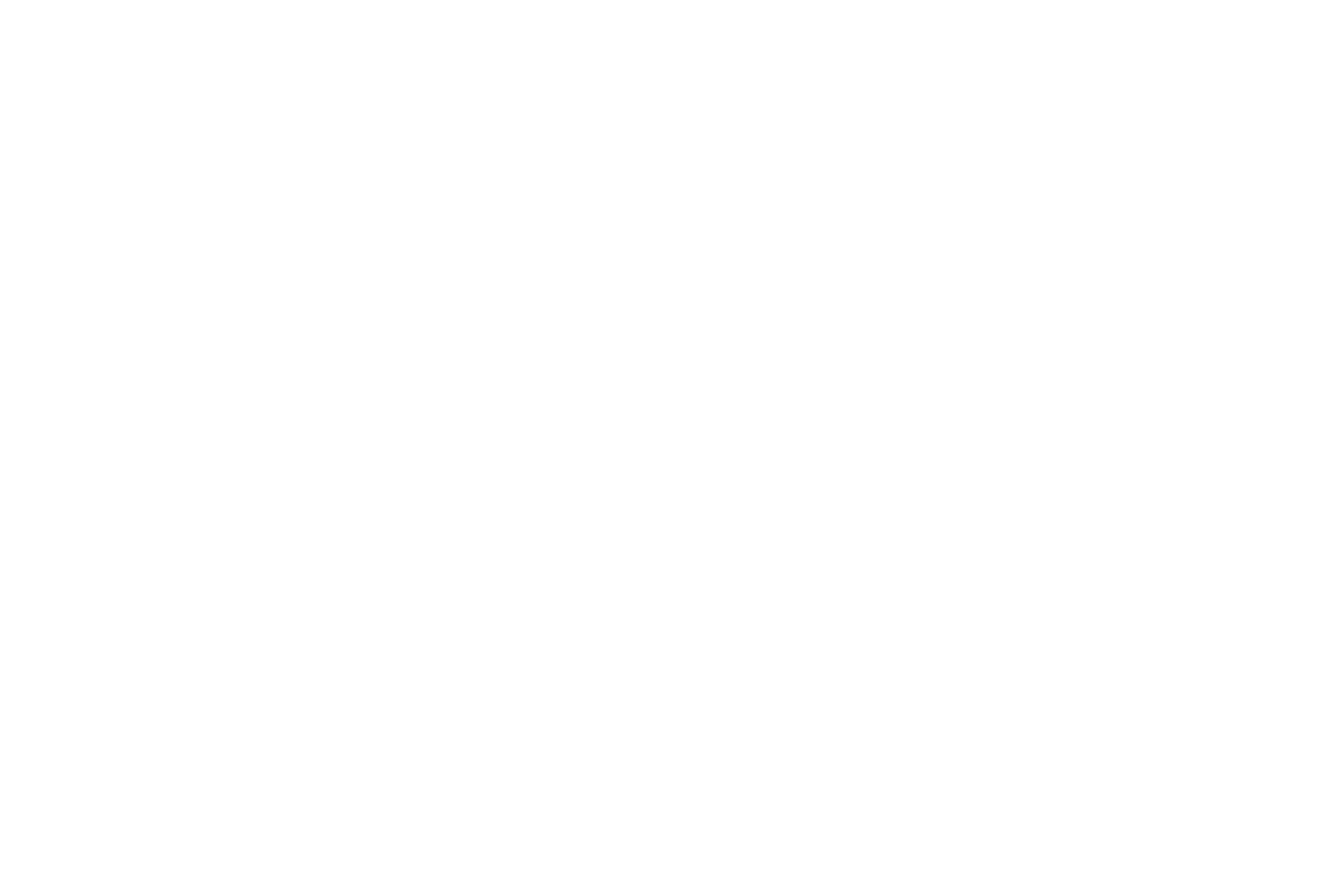
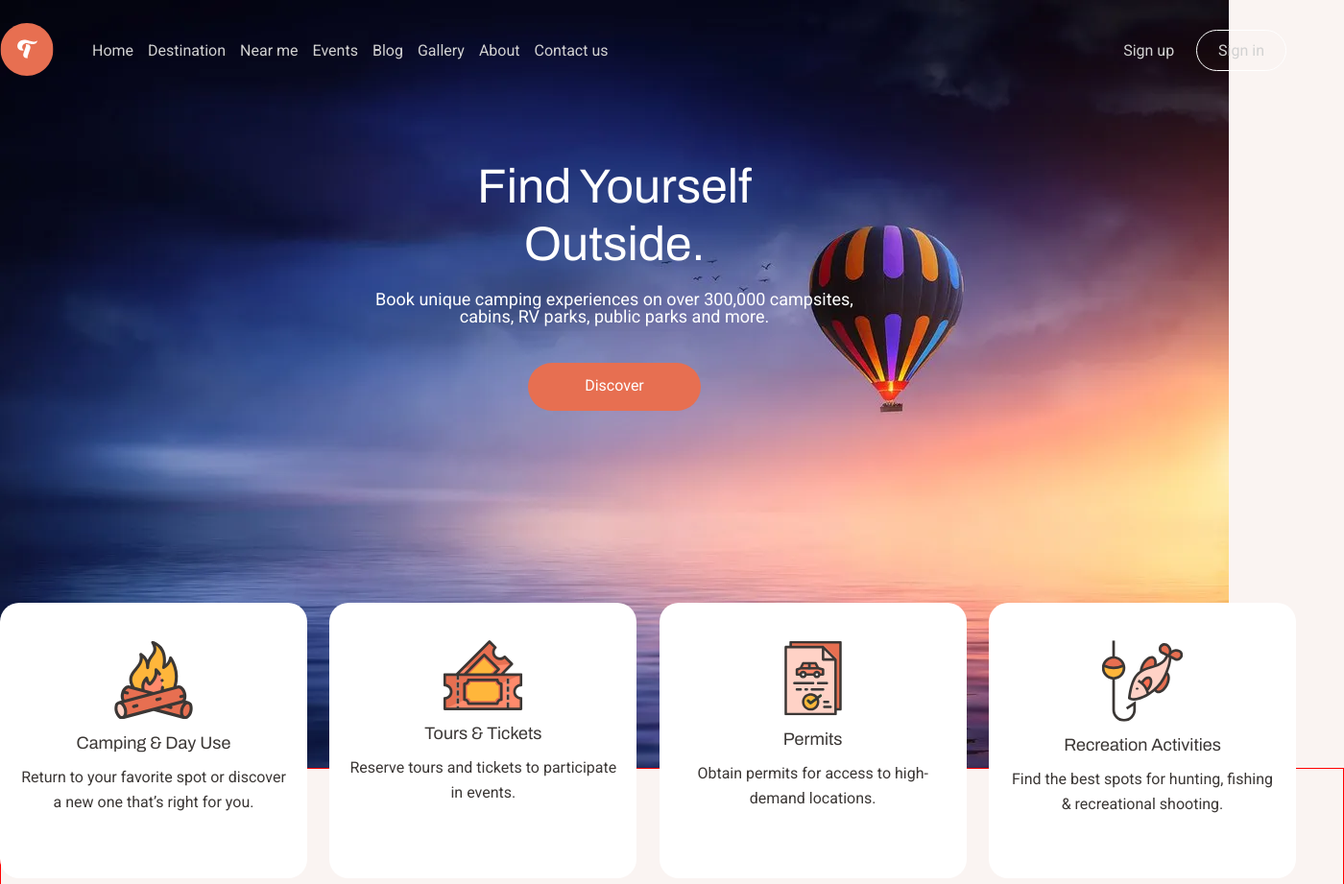
Before and after one commit to mariam-gabataeva/Lecture-7, a plain HTML site: page index.html in a window 1280 px wide. Shown: the top 921 px of the page at 96% size, 1400 px wide, since content can reach past the window. Before the commit the page ends 800 px from the top, so only its background shows below. Drawn offline with Linux system fonts and the light colour scheme.

Commit message:
Main Header
Main and Header done

```diff
--- a/css/reset.css
+++ b/css/reset.css
@@ -49,3 +49,7 @@ a{
 *{
 	box-sizing: border-box;
 }
+*{
+	background-repeat: no-repeat;
+	background-size: cover;
+}
--- a/css/style.css
+++ b/css/style.css
@@ -1,4 +1,128 @@
 body{
     font-family: 'Archivo', sans-serif;
     font-family: 'Roboto', sans-serif;
+    background-color: #faf4f2;
 }
+main{
+    width: 100%;
+    height: 800px;
+    background-image: url(../imeges/logo1.webp);
+    border-bottom-left-radius: 100px;
+    border-bottom-right-radius: 100px;
+    /* display: flex; */
+}
+header{
+    width: 1340px;
+    height: 105px;
+    margin: 0px auto;
+    padding: 25px 0px;;
+    display: flex;
+    justify-content: space-between;
+    align-items: center;
+}
+.header-left{
+    display: flex;
+}
+.header-left img{
+    margin-right: 40px;
+}
+nav{
+    display: flex;
+    column-gap: 15px;
+    align-items: center;
+}
+nav ul, .header-right a{
+    color: #D2D2D2;
+    ont-family: Roboto;
+    font-size: 16px;
+    font-style: normal;
+    font-weight: 400;
+}
+.sing-in{
+    padding: 11px 22px;
+    border: 1px solid white;
+    border-radius: 100px;
+    margin-left: 19px;
+}
+.text-wrapper{
+    display: flex;
+    flex-direction: column;
+    justify-content: center;
+    align-items: center;
+    margin-top: 60px;
+}
+h1{
+    width: 345px;
+    height: 102px;
+    color: #FFF;
+    font-family: Archivo;
+    font-size: 50px;
+    font-style: normal;
+    font-weight: 400;
+    line-height: 60px;
+    text-align: center;
+}
+.text-wrapper p{
+    width: 500px;
+    height: 50px;
+    color: #FFF;
+    text-align: center;
+    font-family: Roboto;
+    font-size: 18px;
+    font-style: normal;
+    font-weight: 400;
+    margin: 36px auto 25px;
+}
+.text-wrapper a{
+    width: 180px;
+    height: 50px;
+    padding: 16px 49px;
+    border-radius: 100px;
+    background: #E76F51;
+    color: #FFF;
+    text-align: center;
+    font-family: Roboto;
+    font-size: 16px;
+    font-style: normal;
+    font-weight: 400;
+}
+.box-information{
+    width: 1350px;
+    height: 290px;
+    margin: 200px auto 0px;
+    display: flex;
+    justify-content: space-between;
+}
+.box1, .box2, .box3, .box4{
+    width: 320px;
+    height: 287px;
+    padding: 39px 20px;
+    background-color: #FFF;
+    border-radius: 20px;
+    display: flex;
+    flex-direction: column;
+    flex-wrap: wrap;
+}
+.box-titli{
+    color: #3B3735;
+    text-align: center;
+    font-family: Archivo;
+    font-size: 18px;
+    font-style: normal;
+    font-weight: 400;
+    margin: 15px 0px 14px;
+}
+.box-p{
+    color: #3B3735;
+    text-align: center;
+    font-family: 'Roboto';
+    font-size: 16px;
+    font-style: normal;
+    font-weight: 400;
+    line-height: 25.6px;
+}
+.places-sec{
+    width: 1400px;
+    height: 1400px;
+    border: 1px solid red;
+}
--- a/index.html
+++ b/index.html
@@ -12,6 +12,60 @@
     <link href="https://fonts.googleapis.com/css2?family=Roboto:wght@400;500&display=swap" rel="stylesheet">
 </head>
 <body>
+    <main>
+        <header>
+            <div class="header-left">
+                <a href="index.html"><img src="imeges/logo2.svg" alt="logo"></a>
+                <nav>
+                    <a href="index.html"><ul>Home</ul></a>
+                    <a href="#"><ul>Destination</ul></a>
+                    <a href="#"><ul>Near me</ul></a>
+                    <a href="#"><ul>Events</ul></a>
+                    <a href="#"><ul>Blog</ul></a>
+                    <a href="#"><ul>Gallery</ul></a>
+                    <a href="#"><ul>About</ul></a>
+                    <a href="#"><ul>Contact us</ul></a>
+                </nav>
+            </div>
+
+            <div class="header-right">
+                <a href="#">Sign up</a>
+                <a class="sing-in" href="#">Sign in</a>
+            </div>
+        </header>
+
+        <div class="text-wrapper">
+        <h1>Find Yourself Outside.</h1>
+        <p>Book unique camping experiences on over 300,000 campsites, cabins, RV parks, public parks and more.</p>
+        <a href="#">Discover</a>
+        </div>
+        <div class="box-information">
+            <div class="box1">
+                <img src="imeges/box-imeges1.svg" alt="logo">
+                <h2 class="box-titli">Camping & Day Use</h2>
+                <p class="box-p">Return to your favorite spot or discover a new one that’s right for you.</p>
+            </div>
+            <div class="box2">
+                <img src="imeges/box-imeges2.svg" alt="logo">
+                <h2 class="box-titli">Tours & Tickets</h2>
+                <p class="box-p">Reserve tours and tickets to participate in events.</p>
+            </div>
+            <div class="box3">
+                <img src="imeges/box-imeges3.svg" alt="logo">
+                <h2 class="box-titli">Permits</h2>
+                <p class="box-p">Obtain permits for access to high- demand locations.</p>
+            </div>
+            <div class="box4">
+                <img src="imeges/box-imeges4.svg" alt="logo">
+                <h2 class="box-titli">Recreation Activities</h2>
+                <p class="box-p">Find the best spots for hunting, fishing & recreational shooting.</p>
+            </div>
+
+        </div>
+    </main>
+    <section class="places-sec">
+
+    </section>
 
 </body>
 </html>
```
Also changed, not shown: imeges/box-imeges1.svg (added), imeges/box-imeges2.svg (added), imeges/box-imeges3.svg (added), imeges/box-imeges4.svg (added), imeges/logo1.webp (added), imeges/logo2.svg (added).
